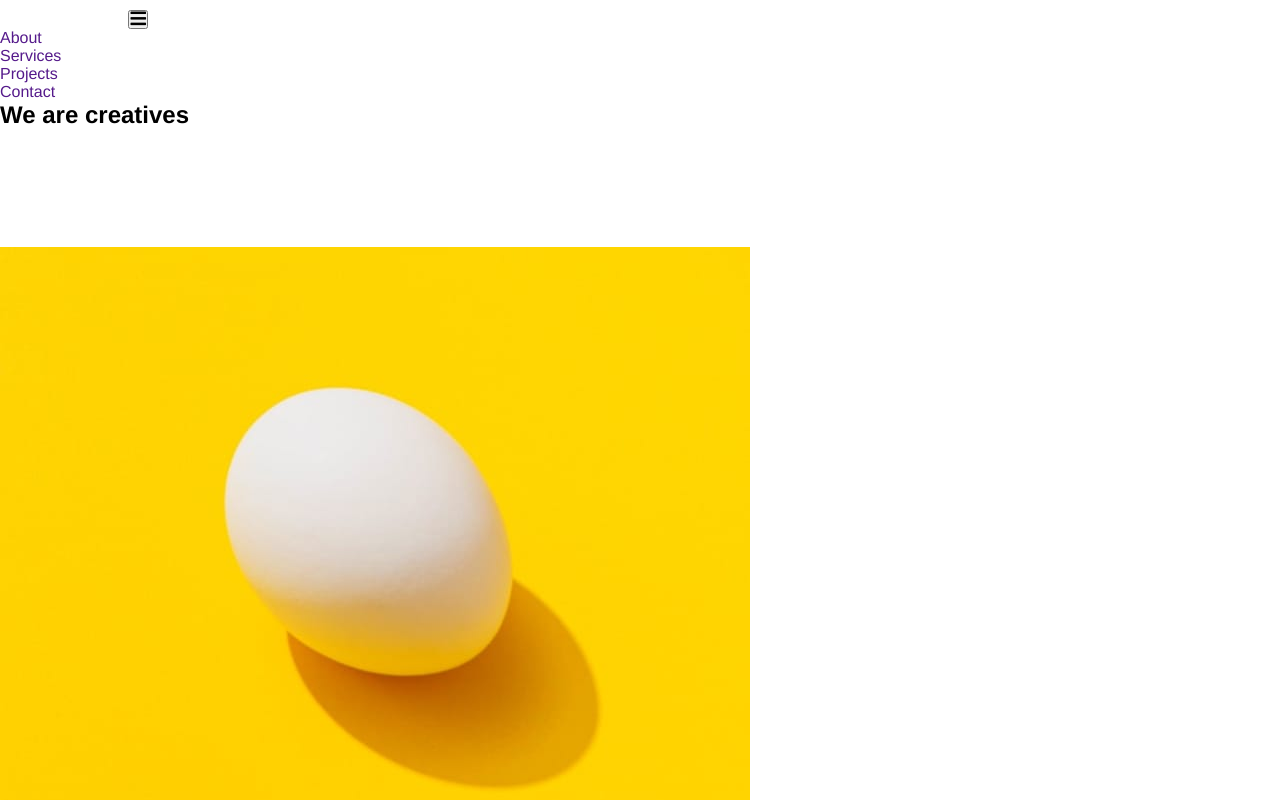
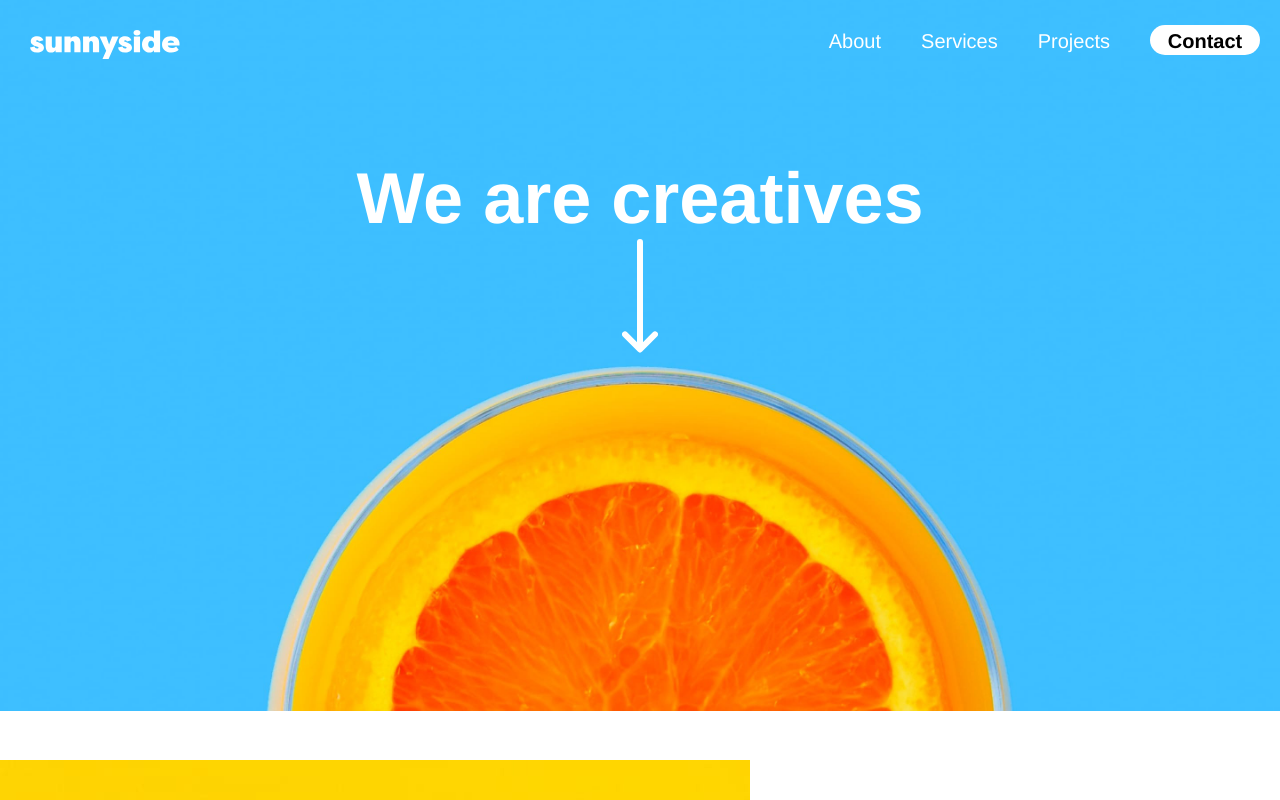
Before and after one commit to matheusaliberto/landing-page, a plain HTML site: page sunnyside-agency-landing-page-main/index.html in a window 1280 px wide. Shown: the top 800 px of the page. Drawn offline with Linux system fonts and the light colour scheme.

Commit message:
Update style.css

```diff
--- a/sunnyside-agency-landing-page-main/css/style.css
+++ b/sunnyside-agency-landing-page-main/css/style.css
@@ -169,3 +169,49 @@ body{
     .attribution { font-size: 11px; text-align: center; color:rgba(1, 73, 61, 0.9)}
     .attribution a { color: hsl(228, 45%, 44%); }
 }
+@media screen and (min-width: 500px){
+    header{
+        width: 100%;
+        height: 95vh;
+        background: url(../images/desktop/image-header.jpg)center top/100% no-repeat;
+    }
+    .logo{
+        margin: 30px;
+        width: 150px;
+    }
+    .btn-menu{
+        display: none;
+    }
+    .menu{
+        float: right;
+    }
+    .menu ul{
+        display: flex;
+    }
+    .menu-item{
+        margin: 30px 20px 0;
+    }
+    .menu-item a{
+        color: rgb(255, 255, 255);
+        font-size: 20px;
+    }
+    #menu-contato a{
+        font-weight: bold;
+        color: black;
+    }
+    .menu-item:nth-child(4){
+        background-color: white;
+        width: 100px;
+        height: 20px;
+        padding: 5px;
+        margin: 25px 20px 0;
+        text-align: center;
+        border-radius: 20px;
+    }
+    .titulo{
+        margin-top: 5%;
+        text-align: center;
+        color: white;
+        font-size: 3em;
+    }
+}
```
